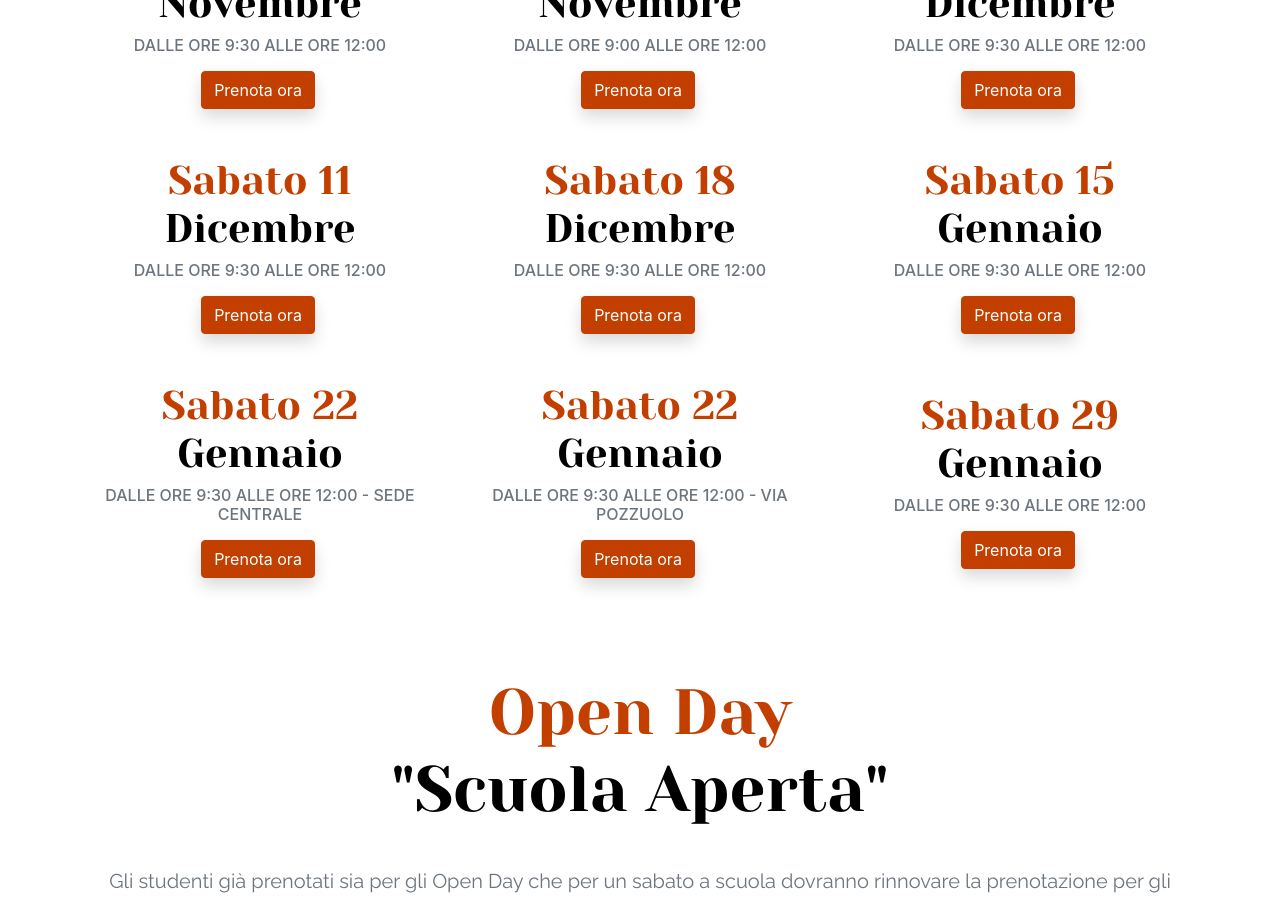
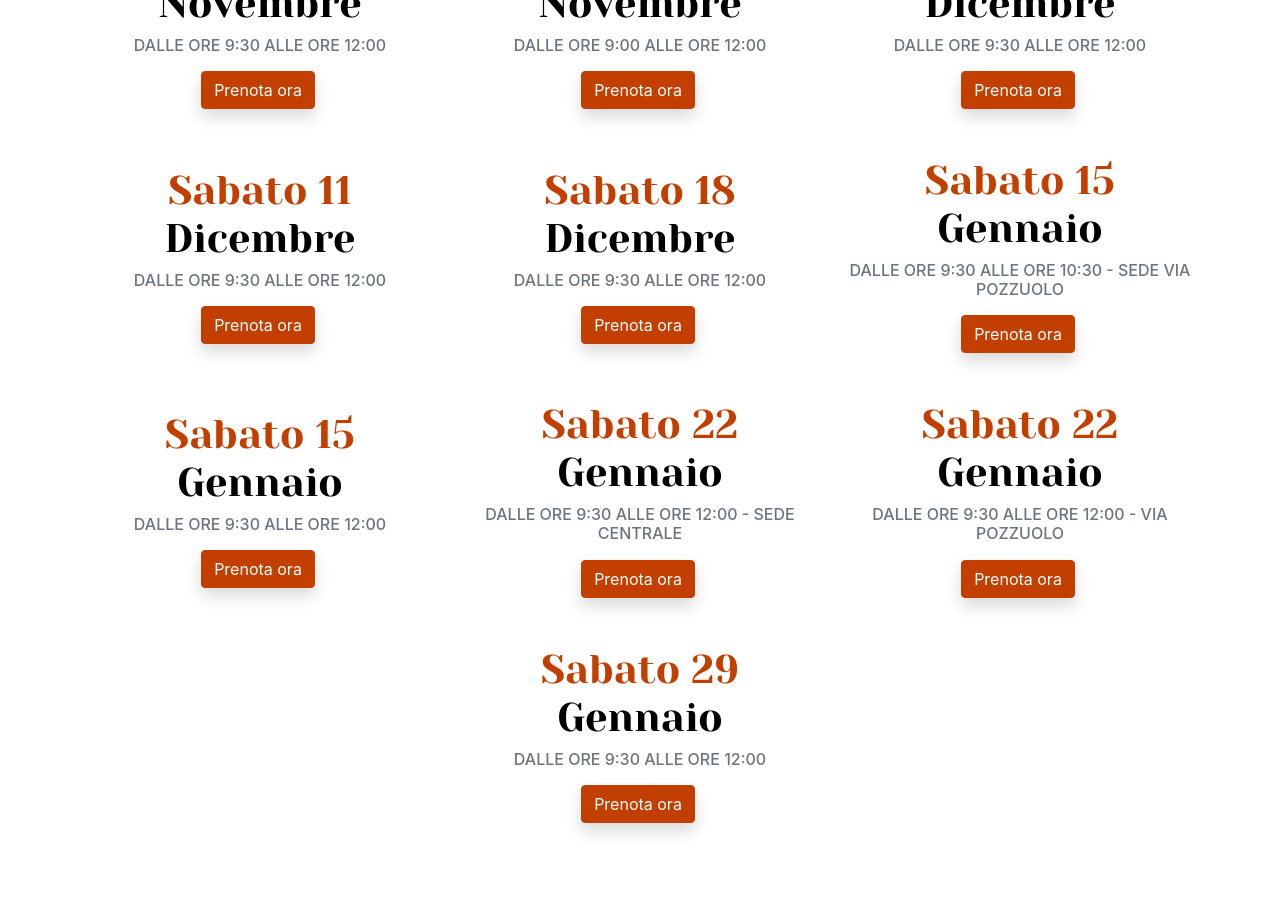
Before and after one commit to PiervitoCreanza/orientamento.liceodegiorgi.edu.it, a Jekyll site: the page built from incontri.html, in a window 1280 px wide and 900 px high, scrolled down 3218 px. Built offline with Jekyll 4.4.1, drawn with Linux system fonts in a browser that asks for light colours.

Commit message:
Updated '_data/incontri.json' via CloudCannon

```diff
--- a/_data/incontri.json
+++ b/_data/incontri.json
@@ -131,6 +131,12 @@
 				{
 					"giorno": "Sabato 15",
 					"mese": "Gennaio",
+					"orario": "dalle ore 9:30 alle ore 10:30 - SEDE VIA POZZUOLO",
+					"url": "https://forms.gle/JQxvPNkbbRbthFBL8"
+				},
+				{
+					"giorno": "Sabato 15",
+					"mese": "Gennaio",
 					"orario": "dalle ore 9:30 alle ore 12:00",
 					"url": "https://forms.gle/wUdbi9c6gFBBK5o68"
 				},
```
